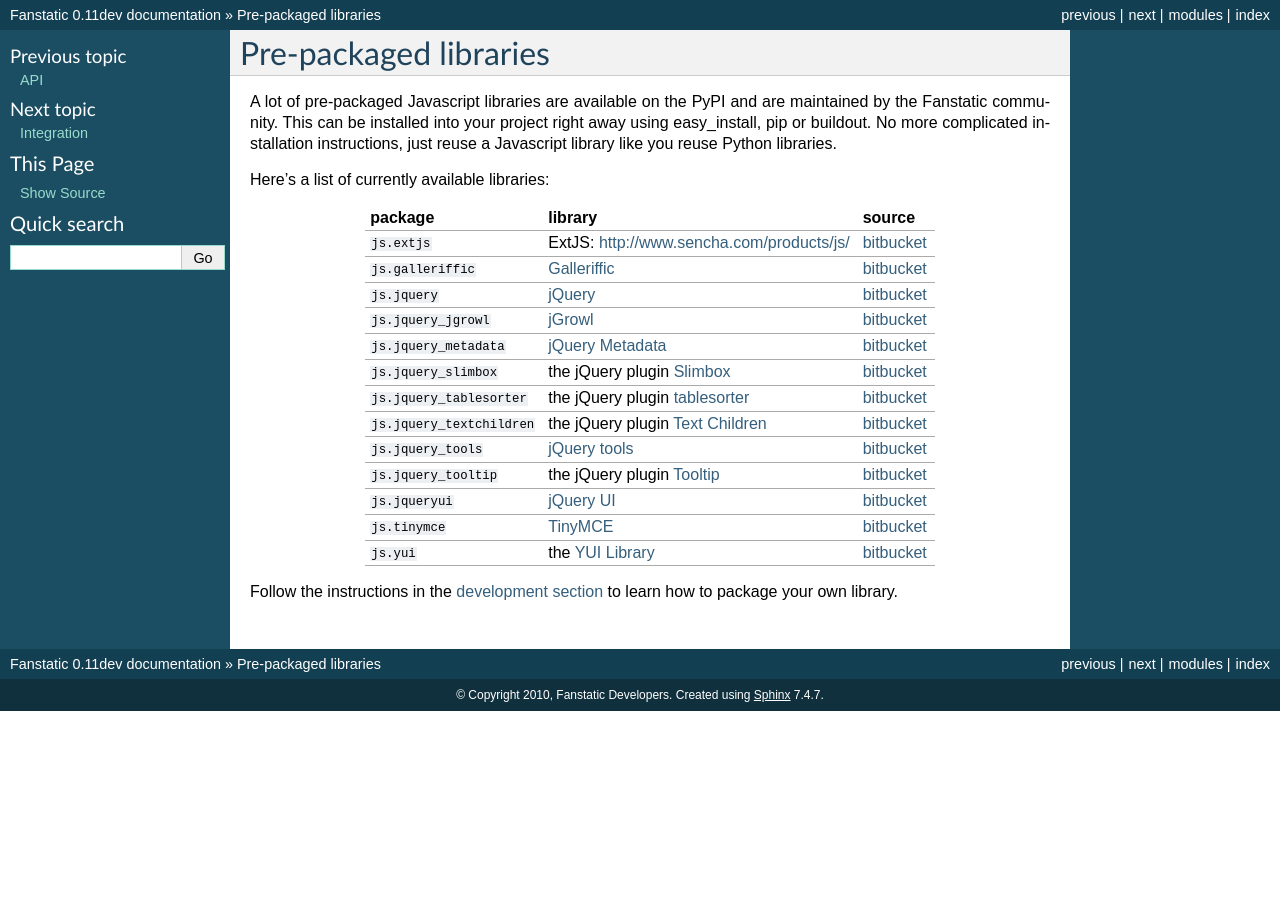
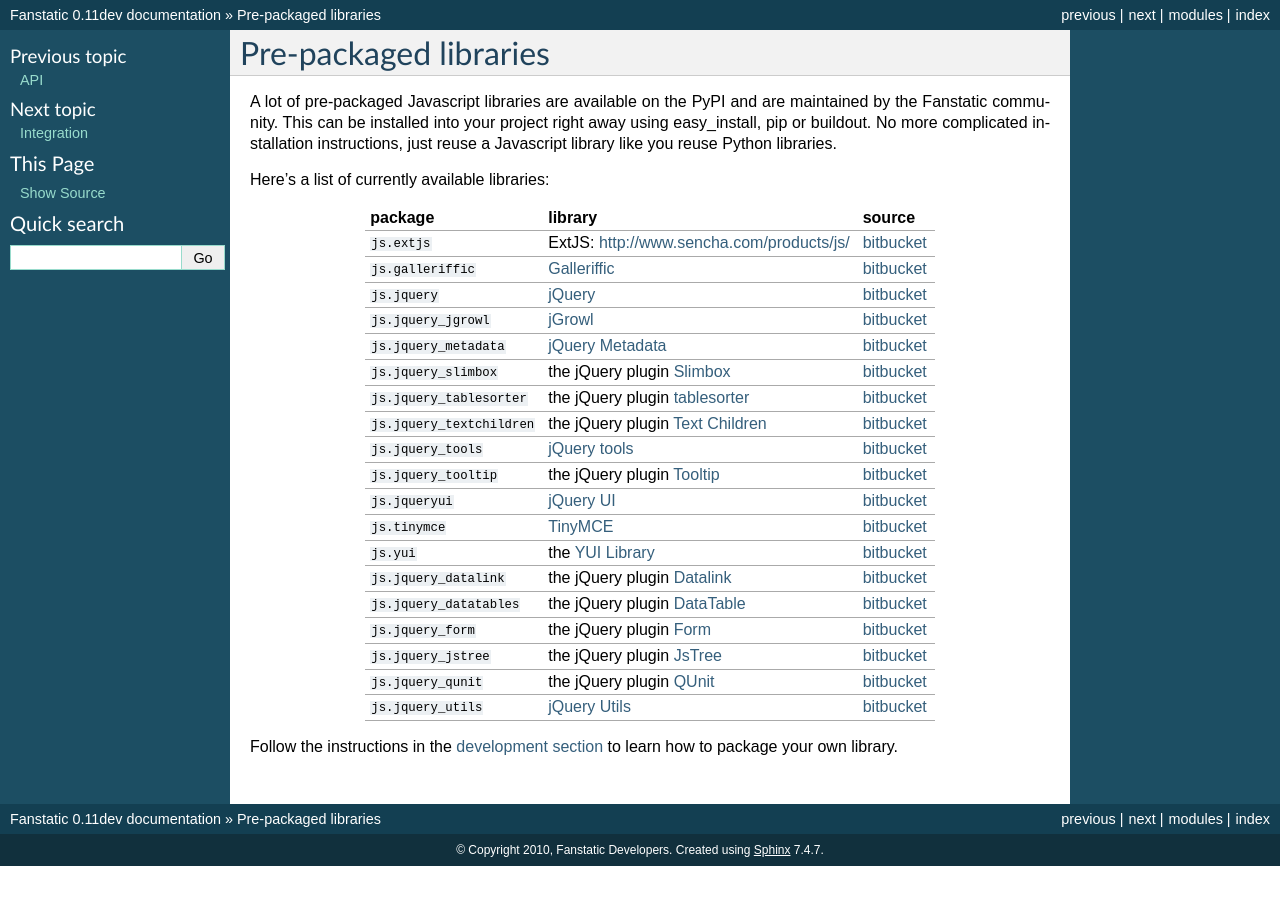
Before and after one commit to zopefoundation/fanstatic, a Sphinx documentation site: the page built from doc/libraries.rst, in a window 1280 px wide. Built offline with Sphinx 7.4.7, drawn with Linux system fonts in a browser that asks for light colours; cross-references to code outside the pages are shown as plain code.

Commit message:
added links to prepackaged libraries: js.jquery_datalink, js.jquery_datatables, js.jquery_form, js.jquery_jstree, js.jquery_qunit, js.jquery_utils

```diff
--- a/doc/libraries.rst
+++ b/doc/libraries.rst
@@ -69,4 +69,28 @@
       - the `YUI Library <http://developer.yahoo.com/yui>`_
       - `bitbucket <http://bitbucket.org/fanstatic/js.yui>`_
 
+    * - :pypi:`js.jquery_datalink`
+      - the jQuery plugin `Datalink <https://github.com/nje/jquery-datalink>`_
+      - `bitbucket <http://bitbucket.org/fanstatic/js.jquery_datalink>`_
+
+    * - :pypi:`js.jquery_datatables`
+      - the jQuery plugin `DataTable <http://www.datatables.net>`_
+      - `bitbucket <http://bitbucket.org/fanstatic/js.jquery_datatables>`_
+
+    * - :pypi:`js.jquery_form`
+      - the jQuery plugin `Form <http://jquery.malsup.com/form>`_
+      - `bitbucket <http://bitbucket.org/fanstatic/js.jquery_form>`_
+
+    * - :pypi:`js.jquery_jstree`
+      - the jQuery plugin `JsTree <http://www.jstree.com/>`_
+      - `bitbucket <http://bitbucket.org/fanstatic/js.jquery_jstree>`_
+
+    * - :pypi:`js.jquery_qunit`
+      - the jQuery plugin `QUnit <http://docs.jquery.com/Qunit>`_
+      - `bitbucket <http://bitbucket.org/fanstatic/js.jquery_qunit>`_
+
+    * - :pypi:`js.jquery_utils`
+      - `jQuery Utils <http://code.google.com/p/jquery-utils/>`_
+      - `bitbucket <http://bitbucket.org/fanstatic/js.jquery_utils>`_
+
 Follow the instructions in the :doc:`development section <development>` to learn how to package your own library.
```
